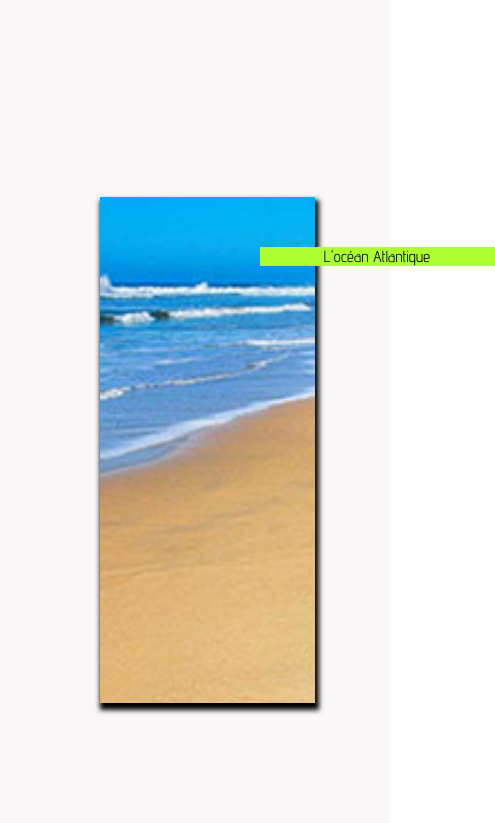
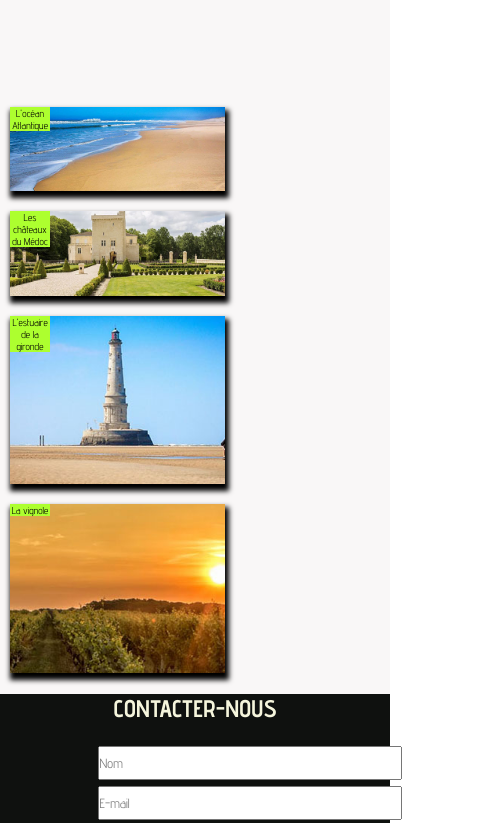
Before and after one commit to amath114fam/closMarsault, a plain HTML site: page index.html in a window 390 px wide. Shown: the part 2337-3160 px from the top of the page, 495 px wide, since content can reach past the window. Drawn offline with Linux system fonts and the light colour scheme.

Commit message:
neuvieme commit

```diff
--- a/style.css
+++ b/style.css
@@ -3,6 +3,8 @@
     padding:0;
     margin: 0;
     font-family: "Advent Pro", serif;
+    left: 0%;
+    right: 0;
 }
 li{
     list-style: none;
@@ -228,3 +230,50 @@ button:hover{
     width: 75%;
     margin: 20px auto;
 }
+@media screen and (max-width:500px){
+    #tourisme p{
+        background-color: greenyellow;
+        width: 40px;
+        font-size: 10px;
+        float: left;
+        margin:  0;
+        text-align: center;
+    }
+    #tourisme #ocean{
+        background: url(media/ocean.jpg)no-repeat 50% 50%;
+        background-size: cover;
+        height: 10vh;
+        box-shadow: 2px 5px 5px 2px black;
+        background-size: cover;
+        margin: 10px 10px;
+    }
+    #tourisme #chateau{
+        background: url(media/chateau.JPG)no-repeat 50% 50%;
+        background-size: cover;
+        height: 10vh;
+        box-shadow: 2px 5px 5px 2px black;
+        background-size: cover;
+        margin: 10px 10px;
+    }
+    #tourisme #estuaire{
+        background: url(media/phare.JPG)no-repeat 50% 50%;
+        background-size: cover;
+        height: 20vh;
+        box-shadow: 2px 5px 5px 2px black;
+        background-size: cover;
+        margin: 10px 10px;
+    }
+    #tourisme #vignoble{
+        background: url(media/vignes.jpg)no-repeat 50% 50%;
+        background-size: cover;
+        height: 20vh;
+        box-shadow: 2px 5px 5px 2px black;
+        background-size: cover;
+        margin: 10px 10px;
+    }
+    #touriste{
+        min-height: 100vh;
+        background-color: rgb(249, 247, 247);
+    }
+
+}
```
